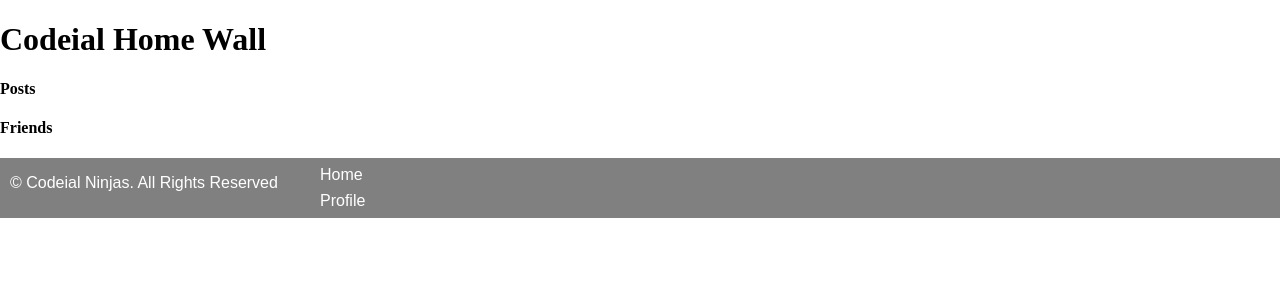
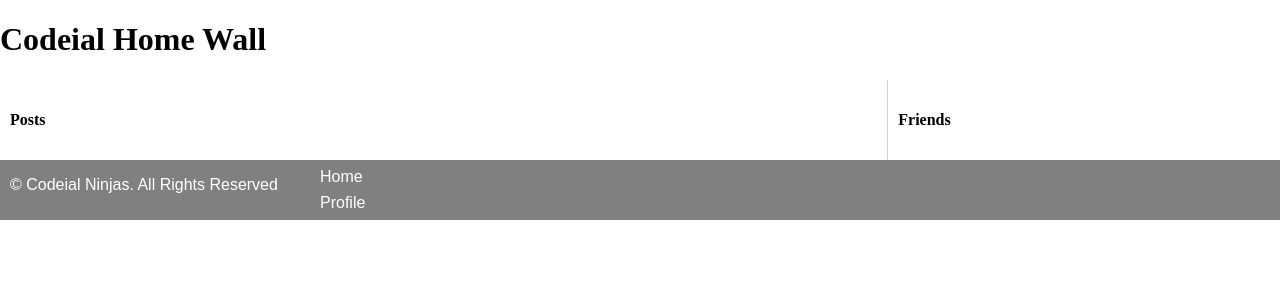
Before and after one commit to 9anubhavtyagi/Codeial, a Node server app: page / in a window 1280 px wide. Shown: the part 67-367 px from the top of the page. Run offline with Node 20, Linux system fonts and the light colour scheme; data that the repository does not hold is empty; style sheets or scripts are compiled from the project's sources; some libraries are stand-ins or nearby versions.

Commit message:
Improved SCSS of home page

```diff
--- /dev/null
+++ b/assets/css/home.css
@@ -0,0 +1,10 @@
+#home-container {
+  display: flex; }
+  #home-container #feed-posts {
+    width: 70%;
+    padding: 10px; }
+  #home-container #user-friends {
+    width: 30%;
+    padding: 10px;
+    border-left: 1px solid lightgray;
+    height: 100%; }
--- /dev/null
+++ b/assets/scss/home.scss
@@ -0,0 +1,15 @@
+#home-container{
+    display: flex;
+
+    #feed-posts{
+        width: 70%;
+        padding: 10px;
+    }
+
+    #user-friends{
+        width: 30%;
+        padding: 10px;
+        border-left: 1px solid lightgray;
+        height: 100%;
+    }
+}
--- a/views/home.ejs
+++ b/views/home.ejs
@@ -1,8 +1,12 @@
 <!-- home page content -->
+
+<link rel="stylesheet" href="/css/home.css">
 
 <h1>
     <%= heading %>
 </h1>
+
+<div id="home-container">
 
     <section id="feed-posts">
         <h4> Posts</h4>
@@ -37,3 +41,4 @@
             </p>
         <% } %>
     </section>
+</div>
```
Lines whose indentation alone changed are shown as unchanged.
